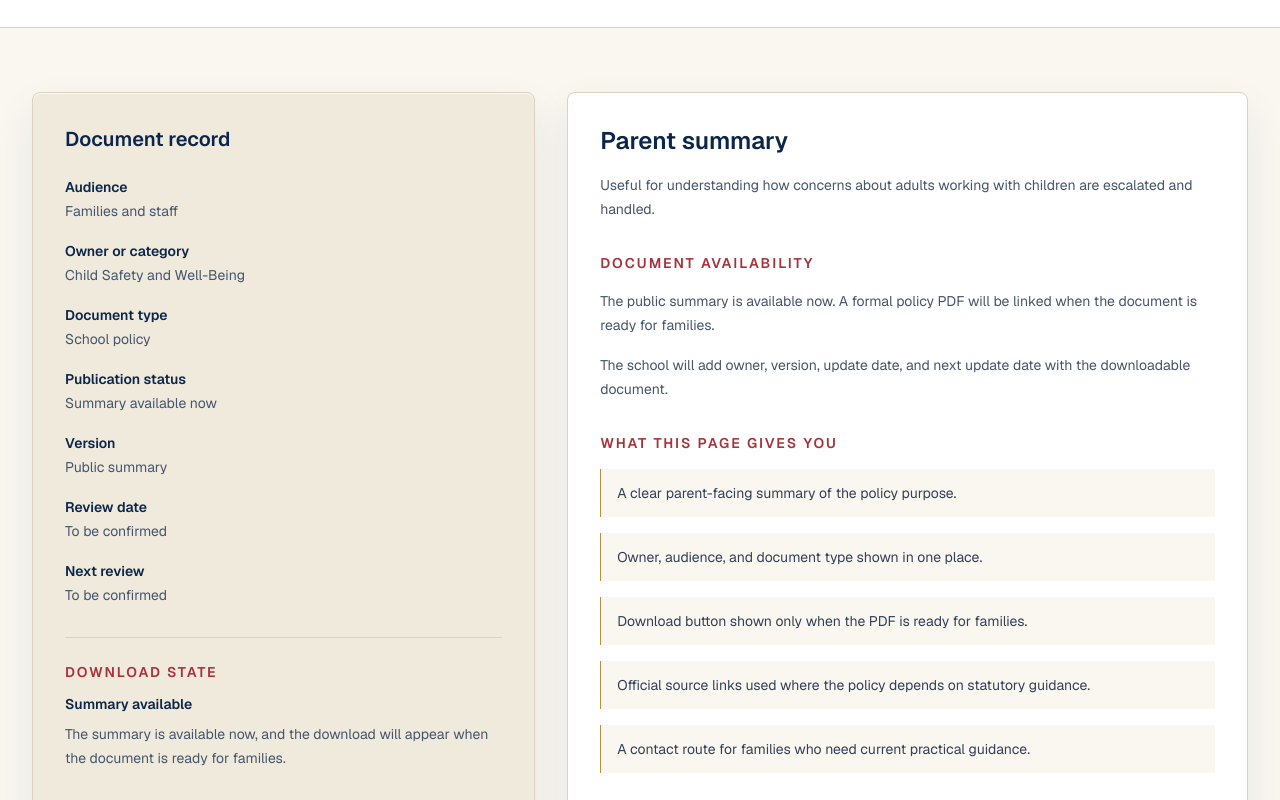
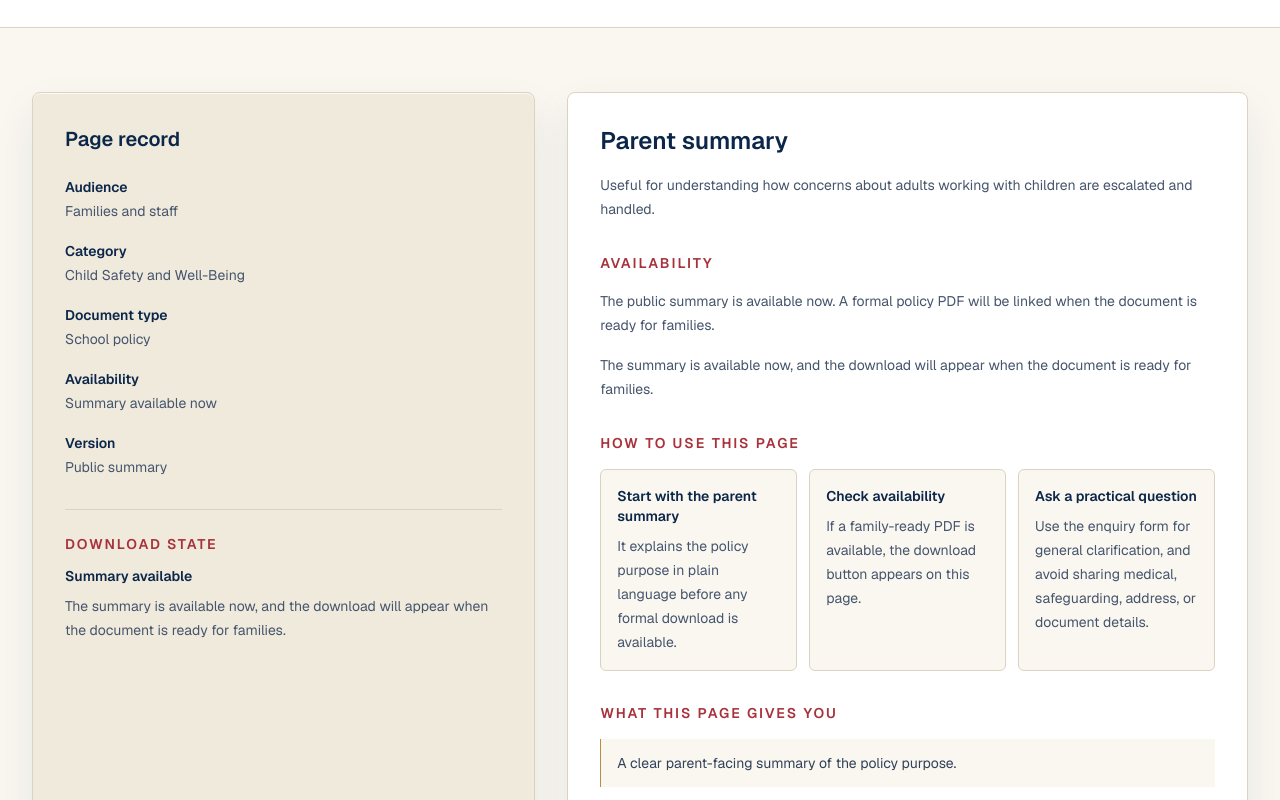
Before and after one commit to AntonV0/pushkins-russian-school, a Next.js app: page /policies/allegations-against-staff-policy in a window 1280 px wide. Shown: the part 660-1460 px from the top of the page. Built offline with nearby package versions, Linux system fonts and the light colour scheme.

Commit message:
fix(content): clarify policy detail pages

```diff
--- a/src/app/policies/[slug]/page.tsx
+++ b/src/app/policies/[slug]/page.tsx
@@ -8,6 +8,7 @@ import {
   getPolicyBySlug,
   getPolicyDownloadReadiness,
   getPolicyMetadata,
+  getPolicyNextSteps,
   getPolicyStatusTone,
   policies,
   policyPublicationChecklist,
@@ -85,6 +86,7 @@ export default async function PolicyPage({ params }: PolicyPageProps) {
   const action = getPolicyAction(policy);
   const metadata = getPolicyMetadata(policy);
   const downloadReadiness = getPolicyDownloadReadiness(policy);
+  const nextSteps = getPolicyNextSteps(policy);
 
   return (
     <main>
@@ -162,7 +164,7 @@ export default async function PolicyPage({ params }: PolicyPageProps) {
         <div className="mx-auto grid max-w-7xl gap-8 px-6 lg:grid-cols-[0.85fr_1.15fr] lg:px-8">
           <aside className="premium-panel rounded-lg border border-border-soft bg-surface-muted p-6 sm:p-8">
             <h2 className="text-xl font-semibold text-brand-blue-strong">
-              Document record
+              Page record
             </h2>
             <dl className="mt-6 space-y-5 text-sm">
               {metadata.map((item) => (
@@ -195,14 +197,32 @@ export default async function PolicyPage({ params }: PolicyPageProps) {
               {policy.parentGuidance}
             </p>
             <h3 className="mt-8 text-sm font-semibold uppercase tracking-[0.14em] text-brand-red">
-              Document availability
+              Availability
             </h3>
             <p className="mt-4 text-sm leading-6 text-slate-600">
               {policy.statusDescription}
             </p>
             <p className="mt-4 text-sm leading-6 text-slate-600">
-              {policy.reviewCadence}
+              {downloadReadiness.description}
             </p>
+            <h3 className="mt-8 text-sm font-semibold uppercase tracking-[0.14em] text-brand-red">
+              How to use this page
+            </h3>
+            <div className="mt-4 grid gap-3 md:grid-cols-3">
+              {nextSteps.map((step) => (
+                <div
+                  key={step.title}
+                  className="rounded-md border border-border-soft bg-background p-4"
+                >
+                  <h4 className="text-sm font-semibold text-brand-blue-strong">
+                    {step.title}
+                  </h4>
+                  <p className="mt-2 text-sm leading-6 text-slate-600">
+                    {step.description}
+                  </p>
+                </div>
+              ))}
+            </div>
             <h3 className="mt-8 text-sm font-semibold uppercase tracking-[0.14em] text-brand-red">
               What this page gives you
             </h3>
@@ -248,8 +268,9 @@ export default async function PolicyPage({ params }: PolicyPageProps) {
             </h2>
             <p className="mt-3 text-sm leading-6 text-slate-600">
               This page gives families the useful summary first. Formal
-              downloads appear when the formal document is ready, and families
-              can still use the enquiry form for current practical information.
+              downloads appear only when they are ready for families, and the
+              enquiry form stays focused on practical questions rather than
+              sensitive policy details.
             </p>
           </div>
           <div className="grid gap-3 sm:grid-cols-2">
--- a/src/data/policies.ts
+++ b/src/data/policies.ts
@@ -55,6 +55,11 @@ export type PolicyAction =
       description: string;
       isExternal: true;
     };
+
+export type PolicyNextStep = {
+  title: string;
+  description: string;
+};
 
 const policyPdfPublicPathPrefix = "/policies/";
 const policyPdfExtension = ".pdf";
@@ -320,7 +325,7 @@ export const policies = policyGroups.flatMap((group) => group.policies);
 
 export const policyPublicationChecklist = [
   "A clear parent-facing summary of the policy purpose.",
-  "Owner, audience, and document type shown in one place.",
+  "Audience, document type, and availability shown in one place.",
   "Download button shown only when the PDF is ready for families.",
   "Official source links used where the policy depends on statutory guidance.",
   "A contact route for families who need current practical guidance.",
@@ -455,12 +460,18 @@ export function getPolicyAction(policy: Policy): PolicyAction | null {
 export function getPolicyMetadata(policy: Policy) {
   return [
     { label: "Audience", value: policy.audience },
-    { label: "Owner or category", value: policy.owner },
+    { label: "Category", value: policy.owner },
     { label: "Document type", value: policy.documentType },
-    { label: "Publication status", value: policy.status },
-    { label: "Version", value: policy.version ?? "To be confirmed" },
-    { label: "Review date", value: policy.reviewDate ?? "To be confirmed" },
-    { label: "Next review", value: policy.nextReviewDate ?? "To be confirmed" },
+    { label: "Availability", value: getPolicyAvailabilitySummary(policy) },
+    ...(isConfirmedPolicyMetadataValue(policy.version)
+      ? [{ label: "Version", value: policy.version }]
+      : []),
+    ...(isConfirmedPolicyMetadataValue(policy.reviewDate)
+      ? [{ label: "Review date", value: policy.reviewDate }]
+      : []),
+    ...(isConfirmedPolicyMetadataValue(policy.nextReviewDate)
+      ? [{ label: "Next review", value: policy.nextReviewDate }]
+      : []),
     ...(policy.externalGuidanceLastChecked
       ? [
           {
@@ -469,6 +480,46 @@ export function getPolicyMetadata(policy: Policy) {
           },
         ]
       : []),
+  ];
+}
+
+export function getPolicyNextSteps(policy: Policy): PolicyNextStep[] {
+  if (policy.publicationStatus === "external-current") {
+    return [
+      {
+        title: "Open the official reference",
+        description:
+          "Use the GOV.UK publication page when you need the current statutory wording.",
+      },
+      {
+        title: "Read the school summary",
+        description:
+          "Use the summary here to understand why the guidance matters for Pushkin's School families.",
+      },
+      {
+        title: "Ask how it applies",
+        description:
+          "Use the enquiry form for practical school questions, without adding sensitive child or family details.",
+      },
+    ];
+  }
+
+  return [
+    {
+      title: "Start with the parent summary",
+      description:
+        "It explains the policy purpose in plain language before any formal download is available.",
+    },
+    {
+      title: "Check availability",
+      description:
+        "If a family-ready PDF is available, the download button appears on this page.",
+    },
+    {
+      title: "Ask a practical question",
+      description:
+        "Use the enquiry form for general clarification, and avoid sharing medical, safeguarding, address, or document details.",
+    },
   ];
 }
 
@@ -517,9 +568,8 @@ export function getPolicyDownloadReadiness(policy: Policy) {
     if (missingMetadata.length > 0) {
       return {
         label: "Document details to confirm",
-        description: `This policy needs ${missingMetadata.join(
-          ", ",
-        )} before a download button appears.`,
+        description:
+          "The download will appear after the final document details are confirmed.",
       };
     }
 
```
